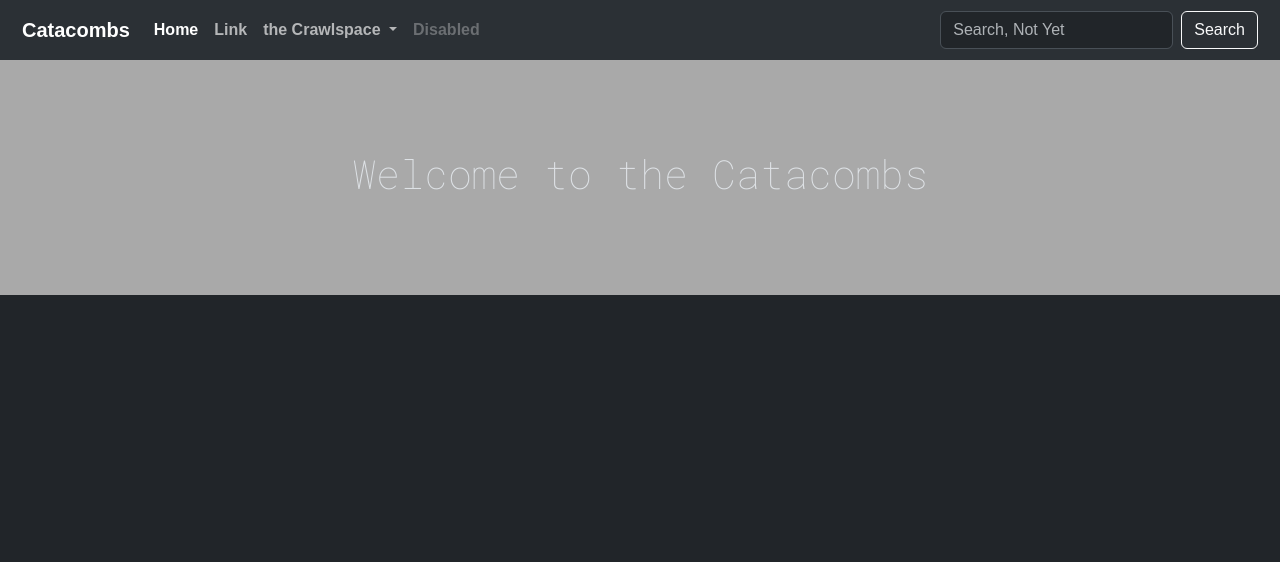
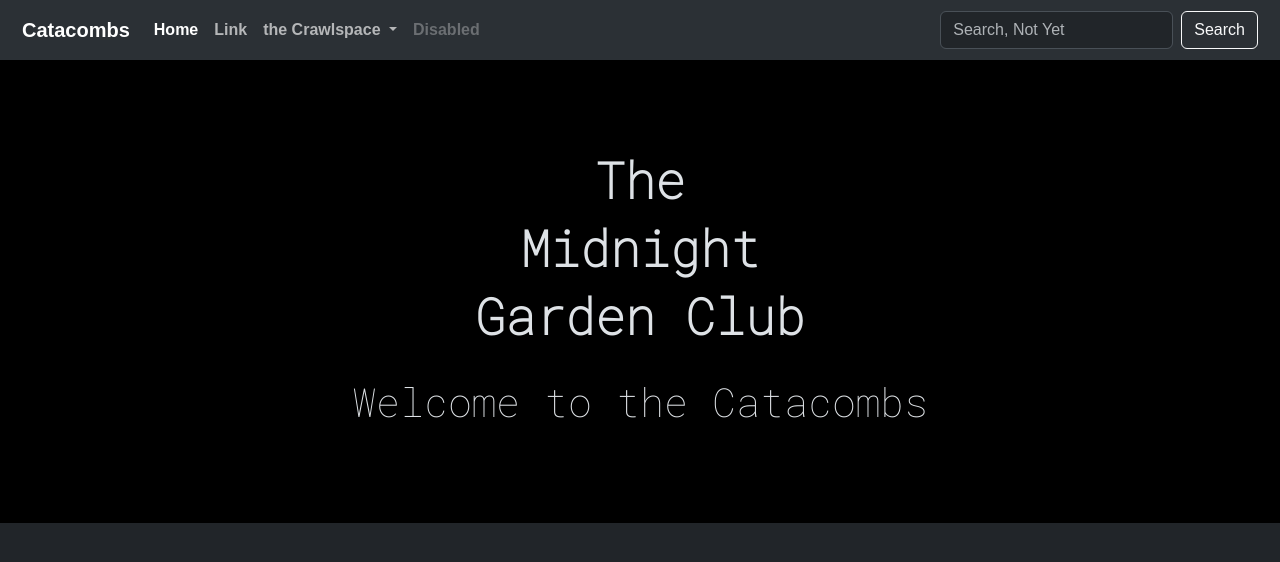
Before and after one commit to md9j/catacombs, a plain HTML site: page index.html in a window 1280 px wide. Drawn offline with nearby package versions, Linux system fonts and the light colour scheme; a web font is replaced by a local one.

Commit message:
add big-title class for mgc

```diff
--- a/css/styles.css
+++ b/css/styles.css
@@ -48,15 +48,23 @@ h1 {
 /* Title */
 
 #title {
-  background-color: darkgrey;
+  background-color: rgb(0, 0, 0);
   background-image: none;
   padding: 7%;
+  align-items: center;
+  text-align: center;
 }
 
 #title-secondary {
   background-color: #222529;
   background-image: none;
   padding: 7%;
+}
+
+.big-title {
+  font-size: 50px;
+  font-weight: bold;
+  text-align: center;
 }
 
 /* Images */
--- a/index.html
+++ b/index.html
@@ -36,7 +36,14 @@
 
     <section id="title">
       <div>
+        <h1 class="big-title">The</h1>
+        <h1 class="big-title">Midnight</h1>
+        <h1 class="big-title">Garden Club</h1>
+        <br />
         <h1 class="title">Welcome to the Catacombs</h1>
+
+
+
       </div>
     </section>
 
```
